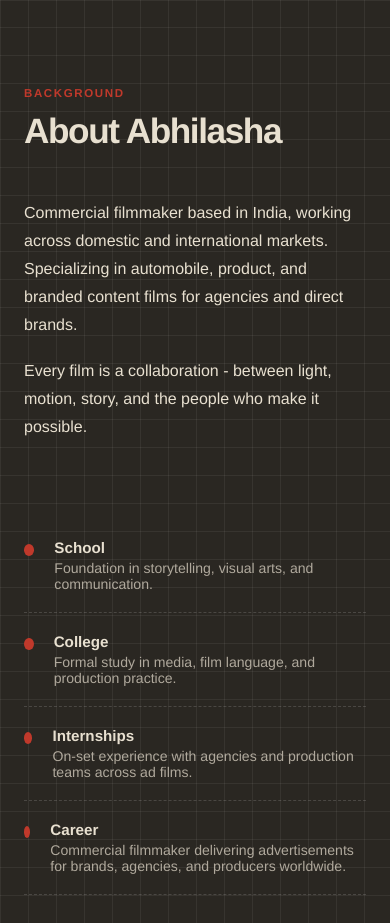
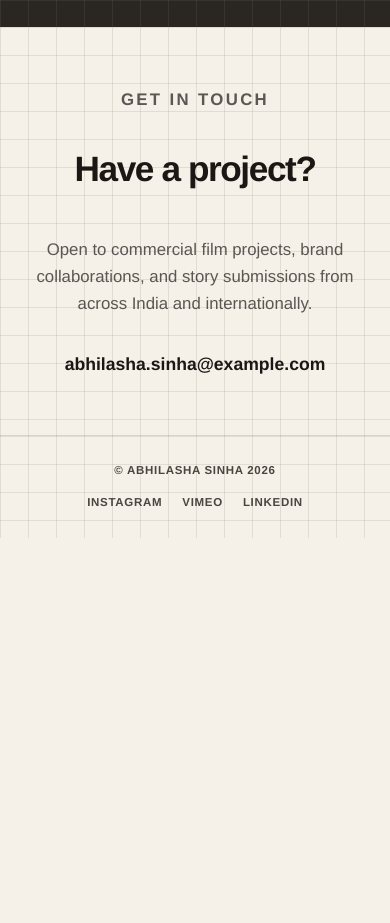
Before and after one commit to kspvibecodestill200k/abhilasha-sinha-portfolio, a plain HTML site: page index.html in a window 390 px wide. Shown: the part 4738-5661 px from the top of the page. After the commit the page ends 5276 px from the top, so only its background shows below. Drawn offline with Linux system fonts and the light colour scheme; a web font is replaced by a local one.

Commit message:
Remove background section from landing page

```diff
--- a/index.html
+++ b/index.html
@@ -15,7 +15,6 @@
       <li><a href="#automobile">Automobile</a></li>
       <li><a href="#products">Products</a></li>
       <li><a href="#branded">Branded</a></li>
-      <li><a href="#about">About</a></li>
       <li><a href="#contact">Contact</a></li>
     </ul>
   </nav>
@@ -61,23 +60,6 @@
     <div class="video-grid" id="branded-grid"></div>
   </section>
 
-  <section class="bg-graph-dark fade-in" id="about">
-    <p class="section-label">Background</p>
-    <h2>About Abhilasha</h2>
-    <div class="about-grid">
-      <div class="about-text">
-        <p>Commercial filmmaker based in India, working across domestic and international markets. Specializing in automobile, product, and branded content films for agencies and direct brands.</p>
-        <p>Every film is a collaboration - between light, motion, story, and the people who make it possible.</p>
-      </div>
-      <div class="timeline">
-        <div class="timeline-item"><div class="timeline-dot"></div><div><p class="timeline-label">School</p><p class="timeline-desc">Foundation in storytelling, visual arts, and communication.</p></div></div>
-        <div class="timeline-item"><div class="timeline-dot"></div><div><p class="timeline-label">College</p><p class="timeline-desc">Formal study in media, film language, and production practice.</p></div></div>
-        <div class="timeline-item"><div class="timeline-dot"></div><div><p class="timeline-label">Internships</p><p class="timeline-desc">On-set experience with agencies and production teams across ad films.</p></div></div>
-        <div class="timeline-item"><div class="timeline-dot"></div><div><p class="timeline-label">Career</p><p class="timeline-desc">Commercial filmmaker delivering advertisements for brands, agencies, and producers worldwide.</p></div></div>
-      </div>
-    </div>
-  </section>
-
   <section class="bg-graph-light fade-in" id="contact">
     <div class="contact-inner">
       <p class="section-label">Get in touch</p>
```
